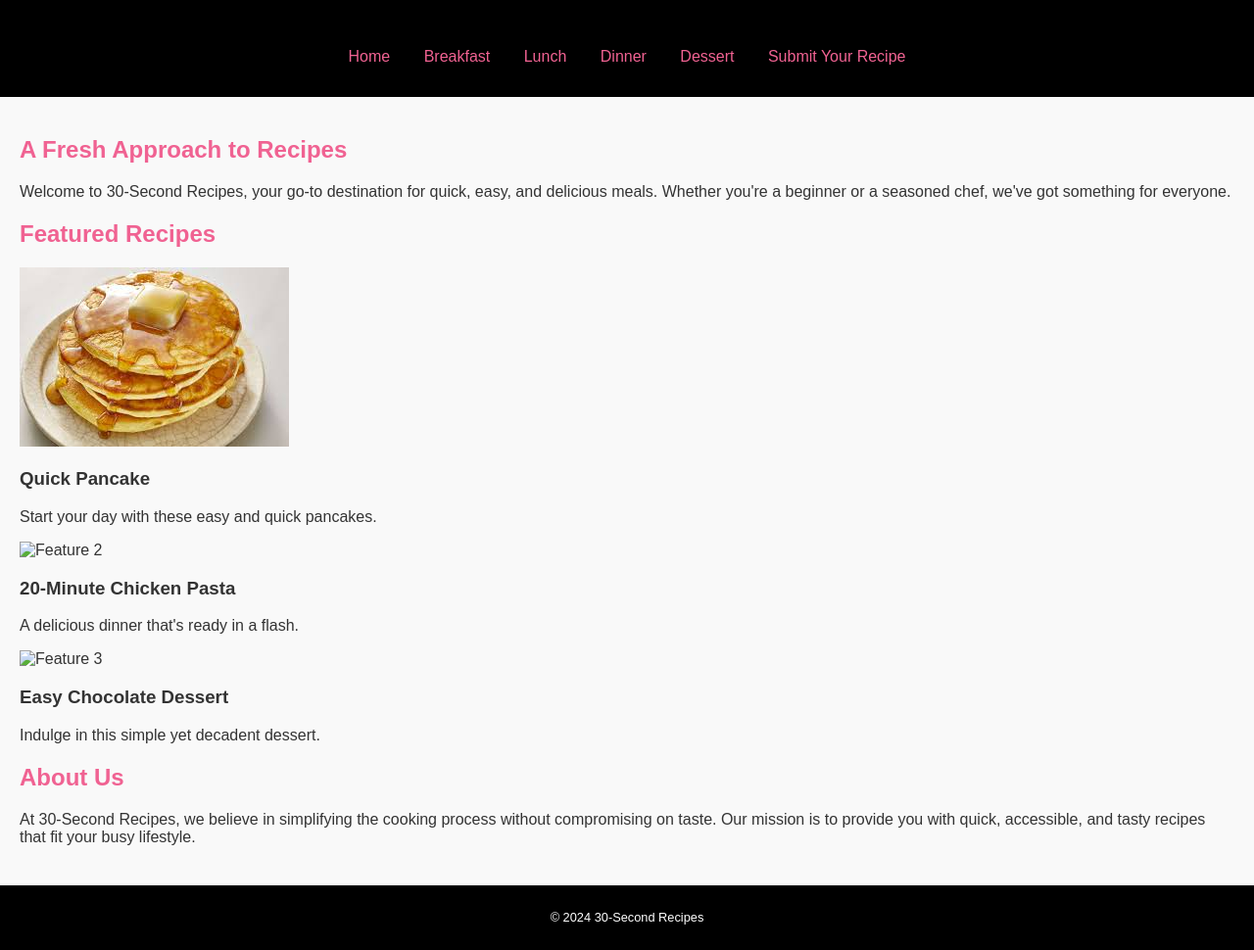
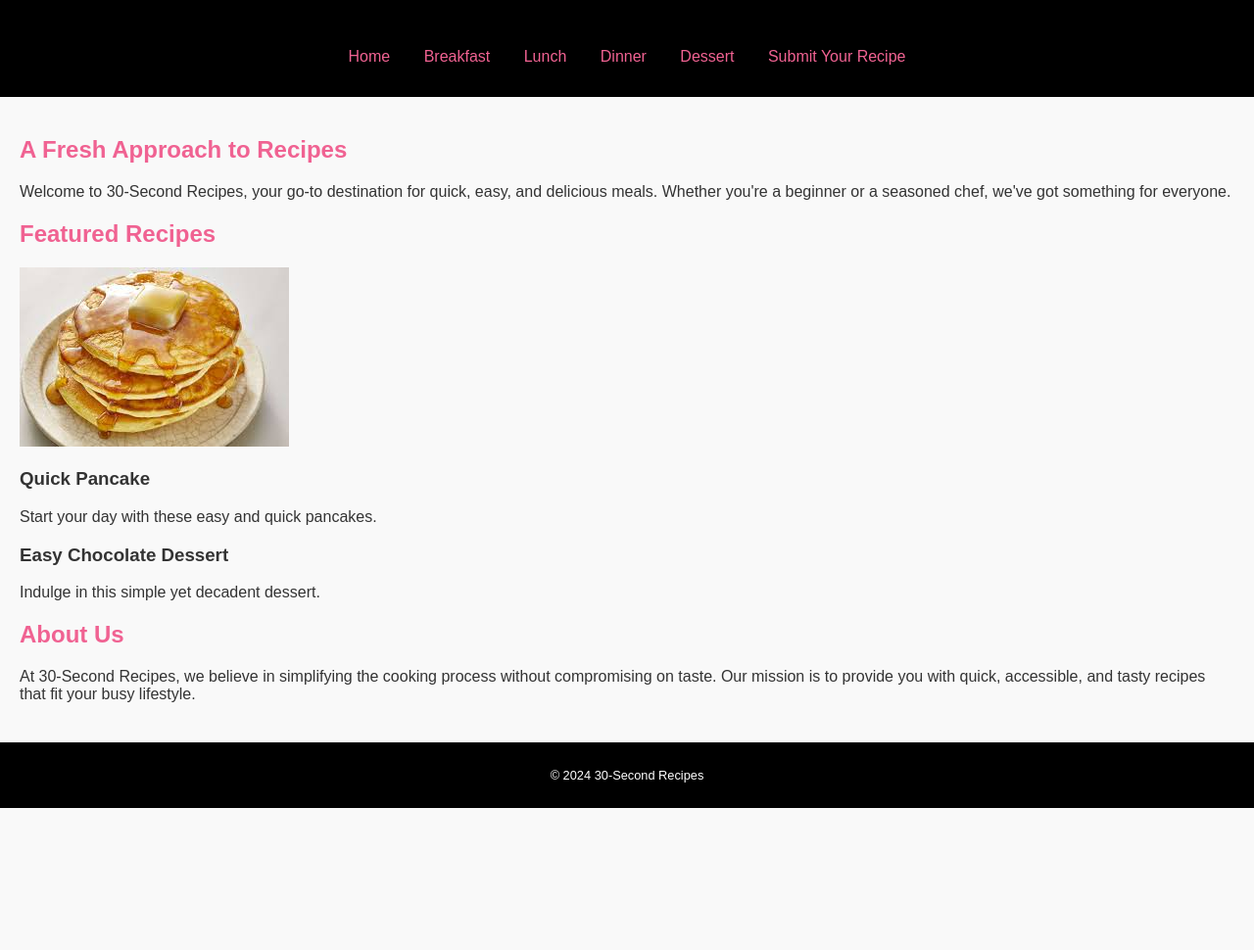
Before and after one commit to Brentcross/30SecRecipies, a plain HTML site: page index.html in a window 1280 px wide. Shown: the part 95-1065 px from the top of the page at 98% size. After the commit the page ends 920 px from the top, so only its background shows below. Drawn offline with Linux system fonts and the light colour scheme.

```diff
--- a/index.html
+++ b/index.html
@@ -21,13 +21,11 @@
         </ul>
     </nav>
     <main>
-        <!-- Welcome Message -->
         <section id="welcome">
             <h2>A Fresh Approach to Recipes</h2>
             <p>Welcome to 30-Second Recipes, your go-to destination for quick, easy, and delicious meals. Whether you're a beginner or a seasoned chef, we've got something for everyone.</p>
         </section>
 
-        <!-- Featured Recipes -->
         <section id="featured-recipes">
             <h2>Featured Recipes</h2>
             <div class="recipe-gallery">
@@ -36,20 +34,14 @@
                     <h3>Quick Pancake</h3>
                     <p>Start your day with these easy and quick pancakes.</p>
                 </article>
+
                 <article class="recipe-feature">
-                    <img src="images/feature-2.jpeg" alt="Feature 2">
-                    <h3>20-Minute Chicken Pasta</h3>
-                    <p>A delicious dinner that's ready in a flash.</p>
-                </article>
-                <article class="recipe-feature">
-                    <img src="images/feature-3.jpeg" alt="Feature 3">
                     <h3>Easy Chocolate Dessert</h3>
                     <p>Indulge in this simple yet decadent dessert.</p>
                 </article>
             </div>
         </section>
 
-        <!-- About Us -->
         <section id="about">
             <h2>About Us</h2>
             <p>At 30-Second Recipes, we believe in simplifying the cooking process without compromising on taste. Our mission is to provide you with quick, accessible, and tasty recipes that fit your busy lifestyle.</p>
```
Also changed, not shown: lunch.html (+0 -1 lines), images/Garlic-Parmesan-Chicken-Pasta-Sq.jpeg (added).
